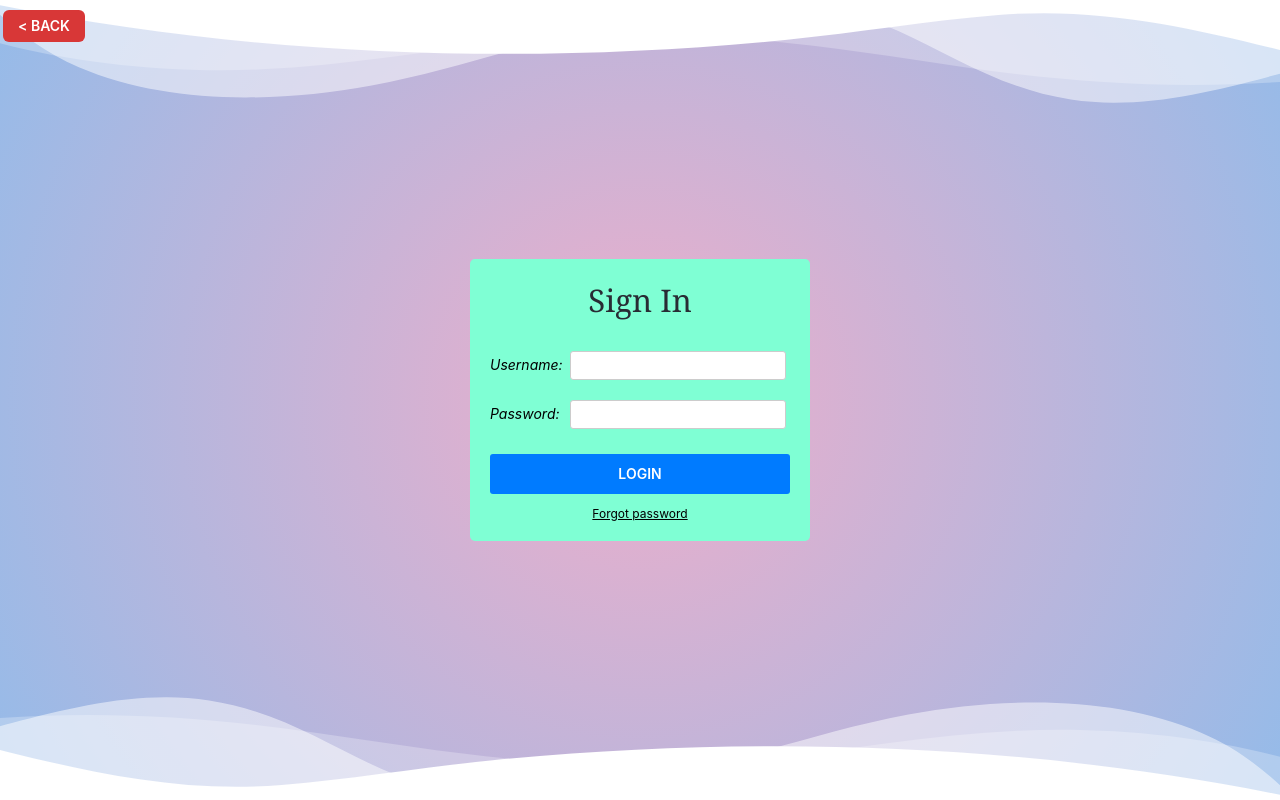
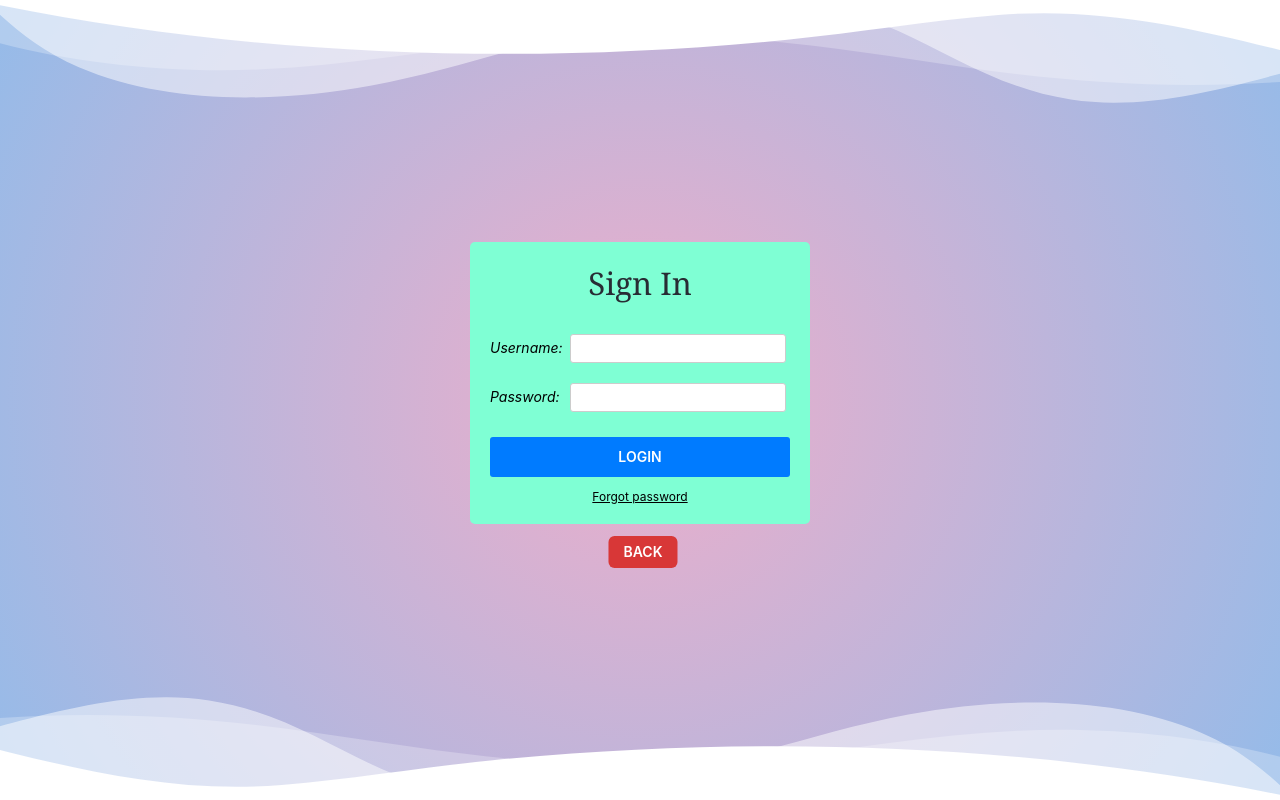
Before and after one commit to shah00-croco/project-react, a React (Create React App) app: page /loginpage in a window 1280 px wide. Built offline with nearby package versions, Linux system fonts and the light colour scheme.

Commit message:
button in the center

```diff
--- a/src/asset/style.css
+++ b/src/asset/style.css
@@ -260,15 +260,18 @@ header{
 
 .button-back {
     background-color: rgb(216, 55, 55);
-    position: fixed;
+    position: flex;
     top: 10px;
     left: 3px;
+    transform: translateX(-50%);
+    margin-left: 50%;
     transition: left 0.3s ease;
 }
 
 .button-back:hover {
     background-color: rgb(208, 30, 30);
     left: 0px;
+    top: 13px;
 }
 
 .button-back:active {
--- a/src/page/loginpage.tsx
+++ b/src/page/loginpage.tsx
@@ -19,7 +19,7 @@ const LoginPage = () => {
                     <path d="M0,0V5.63C149.93,59,314.09,71.32,475.83,42.57c43-7.64,84.23-20.12,127.61-26.46,59-8.63,112.48,12.24,165.56,35.4C827.93,77.22,886,95.24,951.2,90c86.53-7,172.46-45.71,248.8-84.81V0Z" className="shape-fill"></path>
                 </svg>
             </div>
-            <Link to='/' className='button button-back'>&lt; BACK</Link>
+
             <AnimatedPage>
              <div className='login-container'>
                 <header>Sign In</header>
@@ -30,6 +30,7 @@ const LoginPage = () => {
                     <a href="" className='forgot'>Forgot password</a>
                 </form>
              </div>
+             <Link to='/' className='button button-back'>BACK</Link>
             </AnimatedPage>
 
         </div>
--- a/src/page/registerpage.tsx
+++ b/src/page/registerpage.tsx
@@ -19,7 +19,7 @@ const Register = () => {
                     <path d="M0,0V5.63C149.93,59,314.09,71.32,475.83,42.57c43-7.64,84.23-20.12,127.61-26.46,59-8.63,112.48,12.24,165.56,35.4C827.93,77.22,886,95.24,951.2,90c86.53-7,172.46-45.71,248.8-84.81V0Z" className="shape-fill"></path>
                 </svg>
             </div>
-            <Link to='/' className='button button-back'>&lt; BACK</Link>
+
              <AnimatedPage>
             <div className='login-container'>
                 <header>Register</header>
@@ -43,6 +43,7 @@ const Register = () => {
                     <button type='button' className='button button-log'>REGISTER</button>
                 </form>
             </div>
+            <Link to='/' className='button button-back'>BACK</Link>
             </AnimatedPage>
 
         </div>
```
